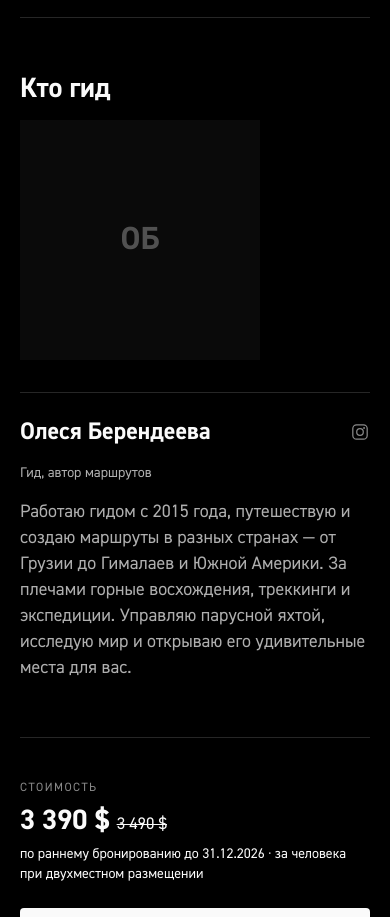
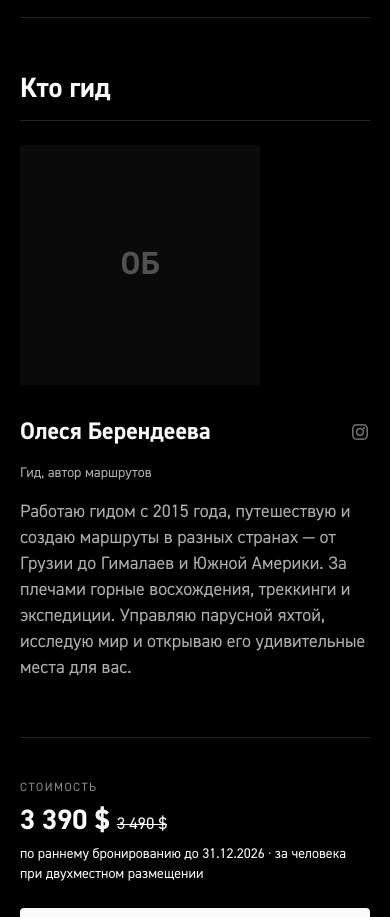
Before and after one commit to fifulina-uxui/wild-soul-routes, a React (Vite) app: page /tours/capetown in a window 390 px wide. Shown: the part 3700-4617 px from the top of the page. Built offline with nearby package versions, Linux system fonts and the light colour scheme.

Commit message:
Guide block: divider above photo on mobile

```diff
--- a/src/pages/TourDetailPage.tsx
+++ b/src/pages/TourDetailPage.tsx
@@ -362,8 +362,8 @@ export default function TourDetailPage() {
         <section className={section}>
           <Reveal>
             <h2 className={h2}>{t.tourDetail.guide}</h2>
-            <div className="mt-4 flex flex-col-reverse gap-8 sm:flex-row sm:items-start sm:gap-10">
-              <div className="flex flex-1 flex-col gap-4 border-t border-[rgb(255_255_255/15%)] pt-6">
+            <div className="mt-4 flex flex-col-reverse gap-8 border-t border-[rgb(255_255_255/15%)] pt-6 sm:flex-row sm:items-start sm:gap-10 sm:border-t-0 sm:pt-0">
+              <div className="flex flex-1 flex-col gap-4 sm:border-t sm:border-[rgb(255_255_255/15%)] sm:pt-6">
                 <div className="flex items-center justify-between gap-3">
                   <h3 className="text-[24px] font-bold leading-[30px] text-[#fafafa]">
                     {detail.guide.name}
```
